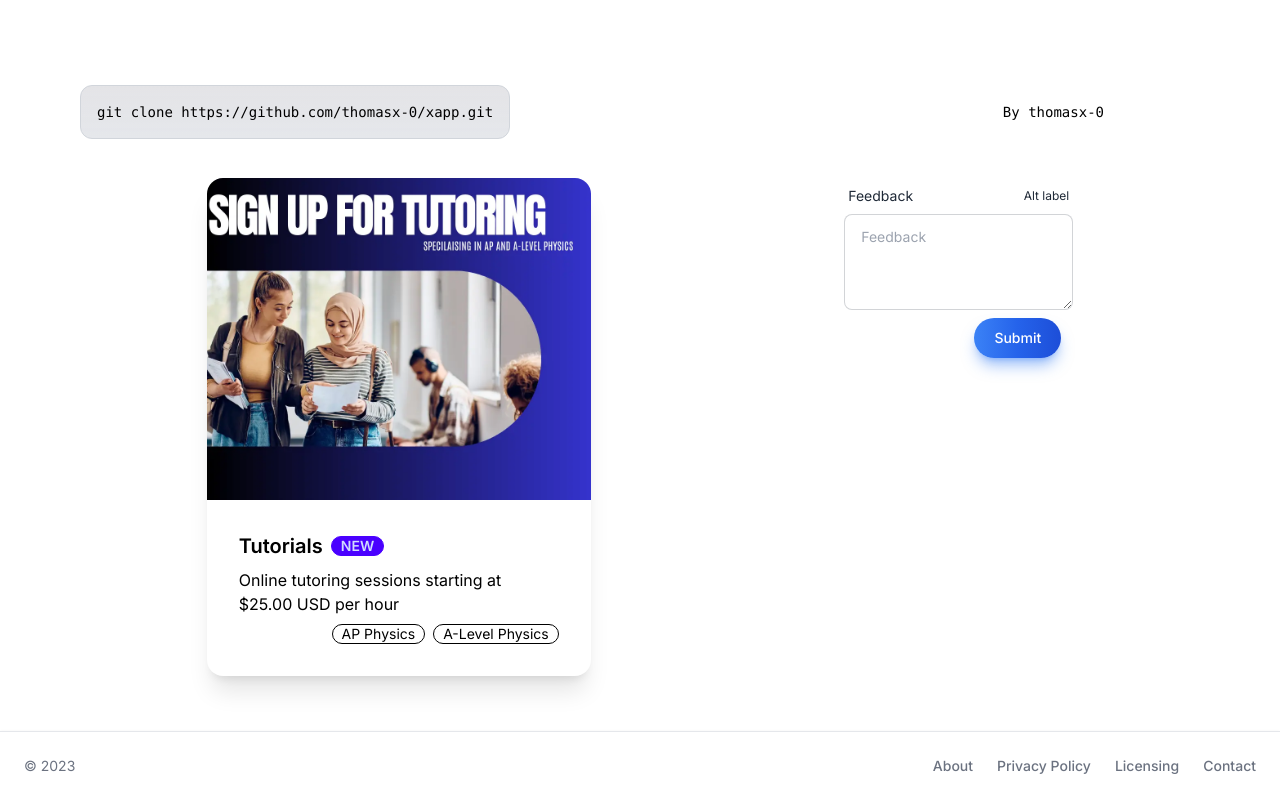
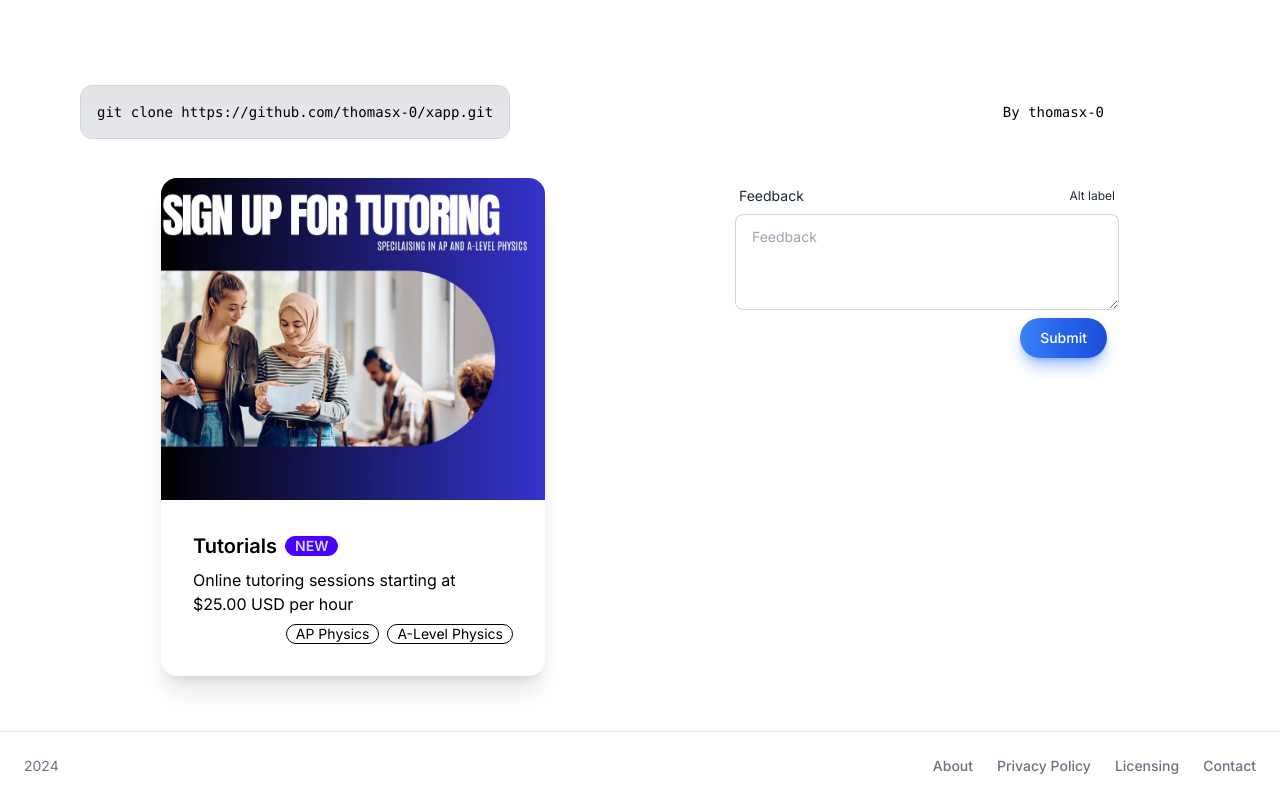
Before and after one commit to thomasx-0/ecopil0, a Next.js app: page / in a window 1280 px wide. Built offline with nearby package versions, Linux system fonts and the light colour scheme.

Commit message:
Changes to textbox size

```diff
--- a/package.json
+++ b/package.json
@@ -9,6 +9,7 @@
     "lint": "next lint"
   },
   "dependencies": {
+    "@vercel/speed-insights": "^1.0.12",
     "next": "14.2.7",
     "react": "^18",
     "react-dom": "^18"
--- a/src/app/layout.tsx
+++ b/src/app/layout.tsx
@@ -1,6 +1,8 @@
 import type { Metadata } from "next";
 import { Inter } from "next/font/google";
+import { SpeedInsights } from "@vercel/speed-insights/next"
 import "./globals.css";
+import React from "react";
 
 const inter = Inter({ subsets: ["latin"] });
 
@@ -16,6 +18,7 @@ export default function RootLayout({
 }>) {
   return (
     <html lang="en">
+    <SpeedInsights/>
       <body className={inter.className}>{children}</body>
     </html>
   );
--- a/src/app/page.tsx
+++ b/src/app/page.tsx
@@ -6,6 +6,14 @@ import Image from "next/image"
 import React from "react"
 
 export default function Home() {
+
+    const [download, setDownload] = useState<boolean>(false)
+
+    function handleDownload() {
+        console.log("Downloading download...")
+        return setDownload(!download)
+    }
+
     return (
       <main className="flex min-h-screen flex-col justify-around p-20 gap-7">
           <div className="z-10 max-w-5xl w-full items-center justify-between font-mono text-sm lg:flex">
@@ -24,7 +32,7 @@ export default function Home() {
                   </a>
               </div>
           </div>
-          <div className="flex flex-row justify-around flex-wrap">
+          <div className="flex flex-row justify-around flex-wrap gap-x-7">
               <div className="card bg-base-100 w-96 shadow-xl dark:bg-slate-800">
                   <figure>
                       <Image
@@ -50,11 +58,11 @@ export default function Home() {
                       <span className="label-text">Feedback</span>
                       <span className="label-text-alt">Alt label</span>
                   </div>
-                  <textarea className="textarea textarea-bordered h-24 dark:bg-slate-800"
+                  <textarea className="textarea textarea-bordered h-24 w-96 dark:bg-slate-800"
                             placeholder="Feedback"></textarea>
                   <div className="label">
                       <span className="label-text-alt"></span>
-                      <button type="button" className="text-white bg-gradient-to-r from-blue-500 via-blue-600 to-blue-700 hover:bg-gradient-to-br focus:ring-4 focus:outline-none focus:ring-blue-300 dark:focus:ring-blue-800 shadow-lg shadow-blue-500/50 dark:shadow-lg dark:shadow-blue-800/80 font-medium rounded-full text-sm px-5 py-2.5 text-center me-2 mb-2 ">Submit</button>
+                      <button type="button" onClick={handleDownload} className="text-white bg-gradient-to-r from-blue-500 via-blue-600 to-blue-700 hover:bg-gradient-to-br focus:ring-4 focus:outline-none focus:ring-blue-300 dark:focus:ring-blue-800 shadow-lg shadow-blue-500/50 dark:shadow-lg dark:shadow-blue-800/80 font-medium rounded-full text-sm px-5 py-2.5 text-center me-2 mb-2 ">Submit</button>
                   </div>
               </label>
           </div>
@@ -64,7 +72,7 @@ export default function Home() {
           </div>
           <footer
               className="fixed bottom-0 left-0 z-20 w-full p-4 bg-white border-t border-gray-200 shadow md:flex md:items-center md:justify-between md:p-6 dark:bg-gray-800 dark:border-gray-600">
-          <span className="text-sm text-gray-500 sm:text-center dark:text-gray-400">© 2023
+          <span className="text-sm text-gray-500 sm:text-center dark:text-gray-400"> 2024
           </span>
               <ul className="flex flex-wrap items-center mt-3 text-sm font-medium text-gray-500 dark:text-gray-400 sm:mt-0">
                   <li>
```
Also changed, not shown: 1 other file (tests, documents, lock files or other folders).
